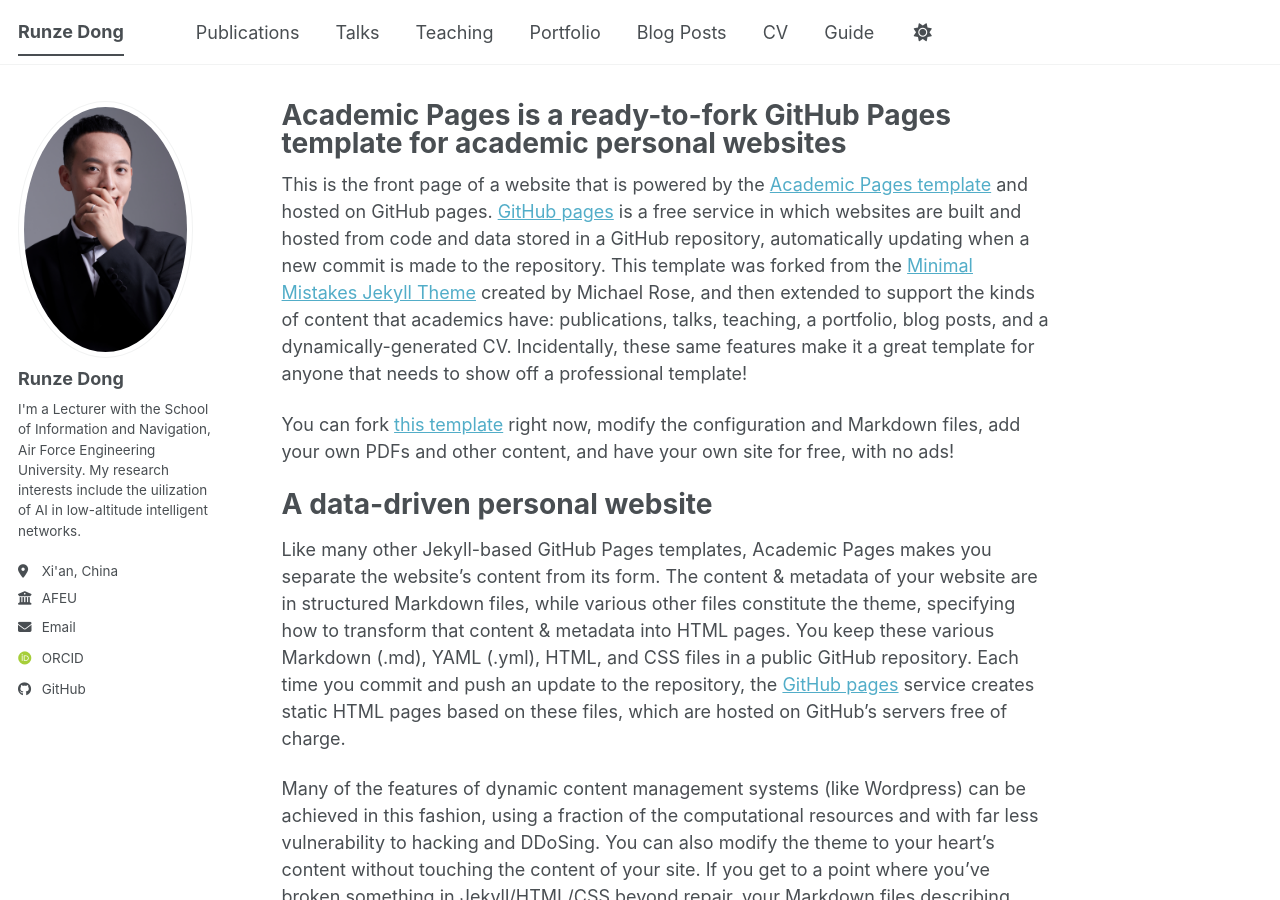
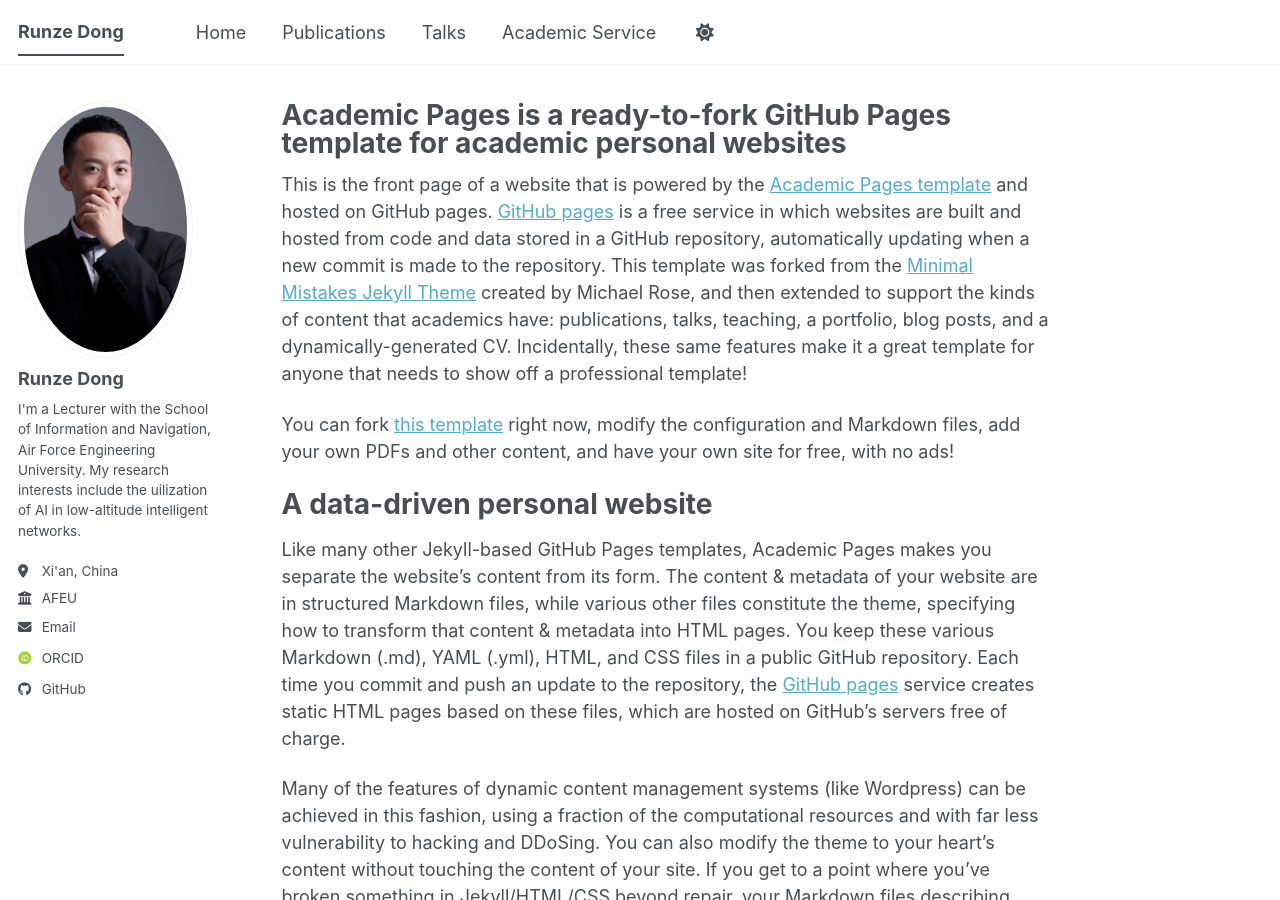
Before and after one commit to drzaxx/drzaxx.github.io, a Jekyll site: the page built from _pages/about.md, in a window 1280 px wide and 900 px high. Built offline with Jekyll 4.4.1, drawn with Linux system fonts in a browser that asks for light colours; some web fonts are replaced; a script bundle is joined from its source files by our own code; library files that are not in the unit come from our copies.

Commit message:
Update navigation structure in YAML file
Removed several navigation items and added 'Home' and 'Academic Service'.

```diff
--- a/_data/navigation.yml
+++ b/_data/navigation.yml
@@ -8,26 +8,14 @@
 #      Markdown formatted page while the second is generated using JSON.
 
 main:
+  - title: "Home"
+    url: "/"
+
   - title: "Publications"
-    url: /publications/
+    url: "/publications/"
 
   - title: "Talks"
-    url: /talks/
+    url: "/talks/"
 
-  - title: "Teaching"
-    url: /teaching/
-
-  - title: "Portfolio"
-    url: /portfolio/
-
-  - title: "Blog Posts"
-    url: /year-archive/
-
-  - title: "CV"
-    url: /cv/
-
-  # - title: "CV"
-  #   url: /cv-json/
-
-  - title: "Guide"
-    url: /markdown/
+  - title: "Academic Service"
+    url: "/academic-service/"
```
